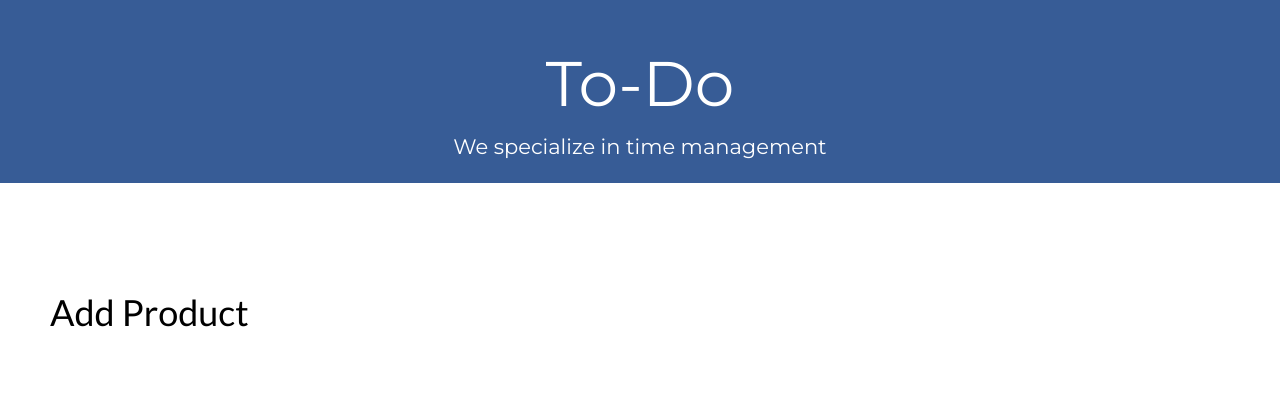
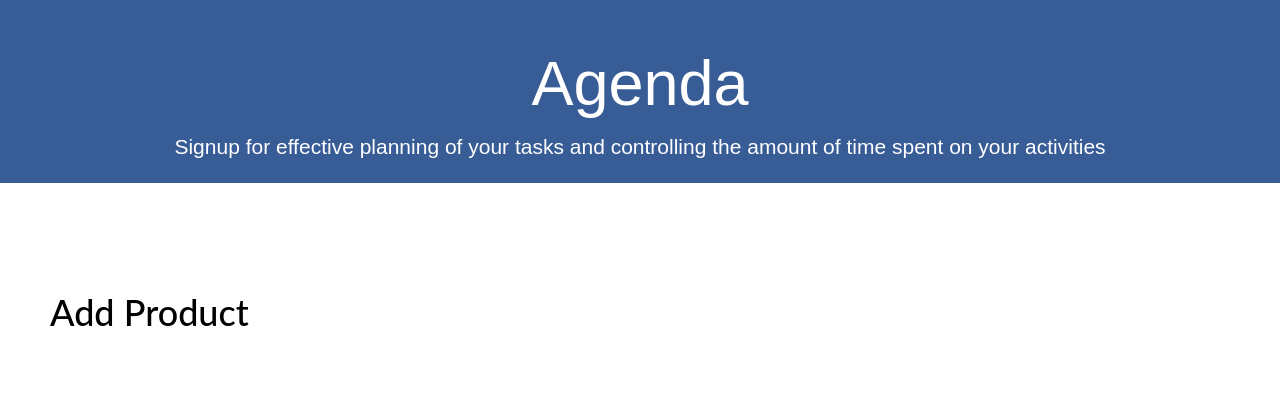
Before and after one commit to rb496/finalproject, a PHP site: page /test2/addtask.php in a window 1280 px wide. Shown: the top 404 px of the page. Run offline with PHP 8.4, Linux system fonts and the light colour scheme; some libraries are stand-ins or nearby versions.

Commit message:
change titles

```diff
--- a/test2/view/header.php
+++ b/test2/view/header.php
@@ -2,12 +2,12 @@
 <html lang="en">
 <head>
   <!-- Theme Made By www.w3schools.com - No Copyright -->
-  <title>To-Do</title>
+  <title>Agenda</title>
   <meta charset="utf-8">
   <meta name="viewport" content="width=device-width, initial-scale=1">
   <link rel="stylesheet" href="https://maxcdn.bootstrapcdn.com/bootstrap/3.3.7/css/bootstrap.min.css">
-  <link href="https://fonts.googleapis.com/css?family=Montserrat" rel="stylesheet" type="text/css">
-  <link href="https://fonts.googleapis.com/css?family=Lato" rel="stylesheet" type="text/css">
+  <link href="https://fonts.googleapis.com/css?family=Tangerine" rel="stylesheet" type="text/css">
+  <link href="https://fonts.googleapis.com/css?family=Tangerine" rel="stylesheet" type="text/css">
   <script src="https://ajax.googleapis.com/ajax/libs/jquery/3.2.0/jquery.min.js"></script>
   <script src="https://maxcdn.bootstrapcdn.com/bootstrap/3.3.7/js/bootstrap.min.js"></script>
 
@@ -207,8 +207,8 @@
 </nav>
 
 <div class="jumbotron text-center">
-  <h1>To-Do</h1>
-  <p>We specialize in time management</p>
+  <h1>Agenda</h1>
+  <p>Signup for effective planning of your tasks and controlling the amount of time spent on your activities</p>
 </div>
 </body>
 </html>
```
